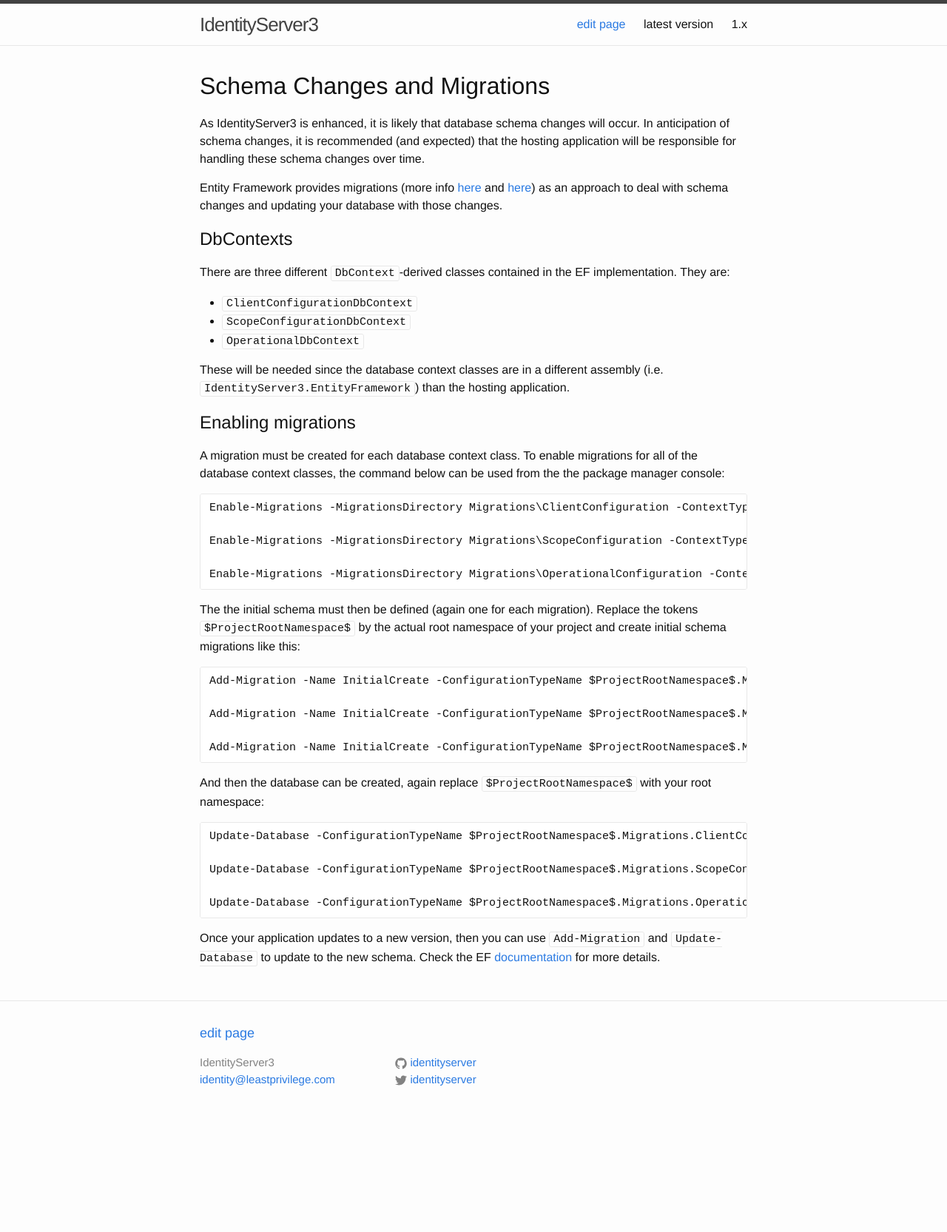
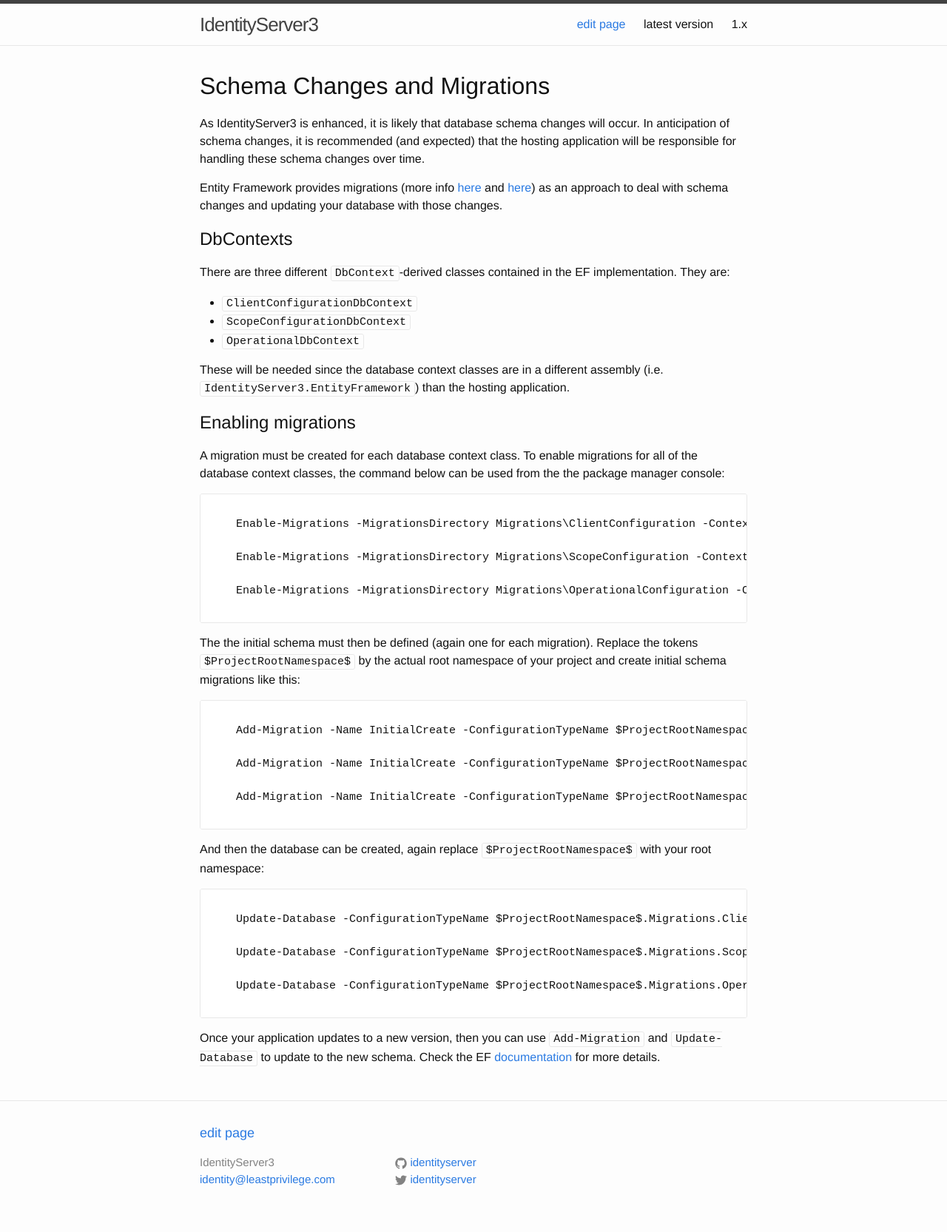
Before and after one commit to IdentityServer/Documentation, a Jekyll site: the page built from docsv2/ef/migrations.md, in a window 1280 px wide. Shown: the whole page at 74% size. Built offline with Jekyll 4.4.1, drawn with Linux system fonts in a browser that asks for light colours; before the commit the page ends 1530 px from its top, so only the background shows below that.

Commit message:
applied correct format for code blocks

````diff
--- a/docsv2/ef/migrations.md
+++ b/docsv2/ef/migrations.md
@@ -23,31 +23,37 @@
 A migration must be created for each database context class. To enable migrations for all of the database context classes, the command below can be used from the the package manager console:
 
 ```
-Enable-Migrations -MigrationsDirectory Migrations\ClientConfiguration -ContextTypeName ClientConfigurationDbContext -ContextAssemblyName IdentityServer3.EntityFramework -ConnectionStringName IdSvr3Config
 
-Enable-Migrations -MigrationsDirectory Migrations\ScopeConfiguration -ContextTypeName ScopeConfigurationDbContext -ContextAssemblyName IdentityServer3.EntityFramework -ConnectionStringName IdSvr3Config
+    Enable-Migrations -MigrationsDirectory Migrations\ClientConfiguration -ContextTypeName ClientConfigurationDbContext -ContextAssemblyName IdentityServer3.EntityFramework -ConnectionStringName IdSvr3Config
 
-Enable-Migrations -MigrationsDirectory Migrations\OperationalConfiguration -ContextTypeName OperationalDbContext -ContextAssemblyName IdentityServer3.EntityFramework -ConnectionStringName IdSvr3Config
+    Enable-Migrations -MigrationsDirectory Migrations\ScopeConfiguration -ContextTypeName ScopeConfigurationDbContext -ContextAssemblyName IdentityServer3.EntityFramework -ConnectionStringName IdSvr3Config
+
+    Enable-Migrations -MigrationsDirectory Migrations\OperationalConfiguration -ContextTypeName OperationalDbContext -ContextAssemblyName IdentityServer3.EntityFramework -ConnectionStringName IdSvr3Config
+
 ```
 
 The the initial schema must then be defined (again one for each migration). Replace the tokens `$ProjectRootNamespace$` by the actual root namespace of your project and create initial schema migrations like this:
 
 ```
-Add-Migration -Name InitialCreate -ConfigurationTypeName $ProjectRootNamespace$.Migrations.ScopeConfiguration.Configuration -ConnectionStringName IdSvr3Config
 
-Add-Migration -Name InitialCreate -ConfigurationTypeName $ProjectRootNamespace$.Migrations.ClientConfiguration.Configuration -ConnectionStringName IdSvr3Config
+    Add-Migration -Name InitialCreate -ConfigurationTypeName $ProjectRootNamespace$.Migrations.ScopeConfiguration.Configuration -ConnectionStringName IdSvr3Config
 
-Add-Migration -Name InitialCreate -ConfigurationTypeName $ProjectRootNamespace$.Migrations.OperationalConfiguration.Configuration -ConnectionStringName IdSvr3Config
+    Add-Migration -Name InitialCreate -ConfigurationTypeName $ProjectRootNamespace$.Migrations.ClientConfiguration.Configuration -ConnectionStringName IdSvr3Config
+
+    Add-Migration -Name InitialCreate -ConfigurationTypeName $ProjectRootNamespace$.Migrations.OperationalConfiguration.Configuration -ConnectionStringName IdSvr3Config
+
 ```
 
 And then the database can be created, again replace `$ProjectRootNamespace$` with your root namespace:
 
 ```
-Update-Database -ConfigurationTypeName $ProjectRootNamespace$.Migrations.ClientConfiguration.Configuration -ConnectionStringName IdSvr3Config
 
-Update-Database -ConfigurationTypeName $ProjectRootNamespace$.Migrations.ScopeConfiguration.Configuration -ConnectionStringName IdSvr3Config
+    Update-Database -ConfigurationTypeName $ProjectRootNamespace$.Migrations.ClientConfiguration.Configuration -ConnectionStringName IdSvr3Config
 
-Update-Database -ConfigurationTypeName $ProjectRootNamespace$.Migrations.OperationalConfiguration.Configuration -ConnectionStringName IdSvr3Config
+    Update-Database -ConfigurationTypeName $ProjectRootNamespace$.Migrations.ScopeConfiguration.Configuration -ConnectionStringName IdSvr3Config
+
+    Update-Database -ConfigurationTypeName $ProjectRootNamespace$.Migrations.OperationalConfiguration.Configuration -ConnectionStringName IdSvr3Config
+
 ```
 
 Once your application updates to a new version, then you can use `Add-Migration` and `Update-Database` to update to the new schema. Check the EF [documentation](https://msdn.microsoft.com/en-us/data/jj591621.aspx) for more details.
````
